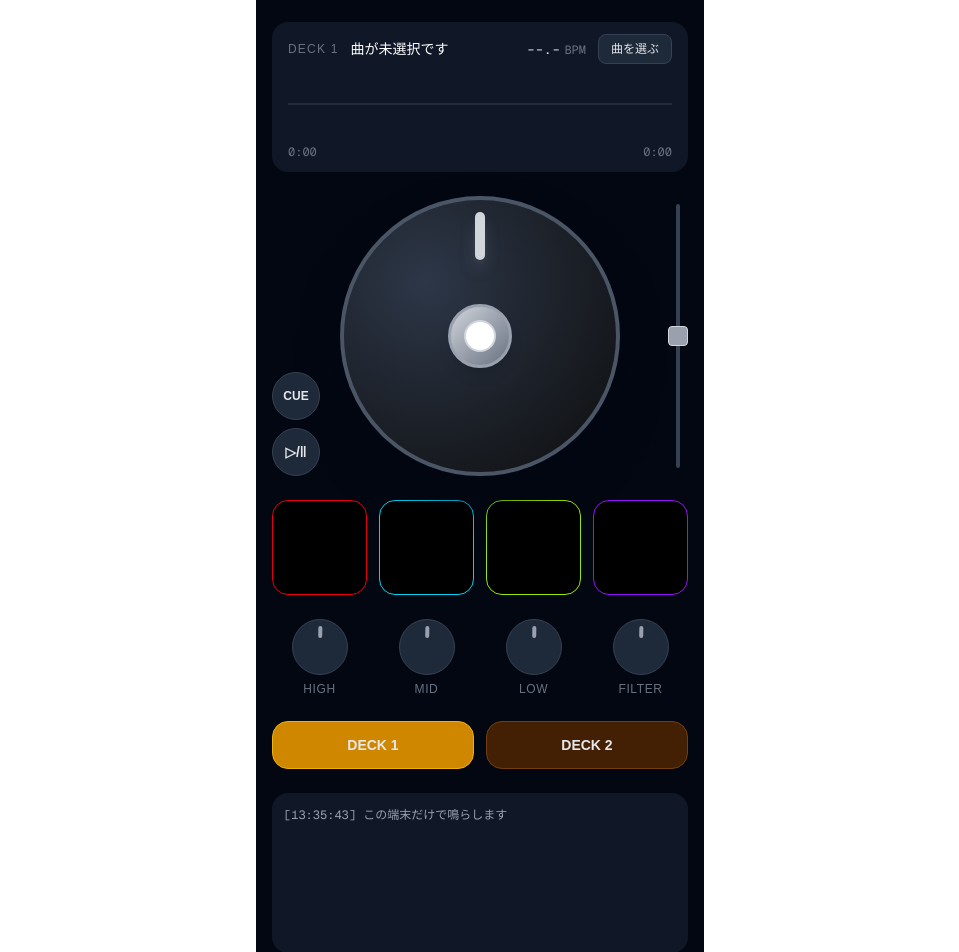
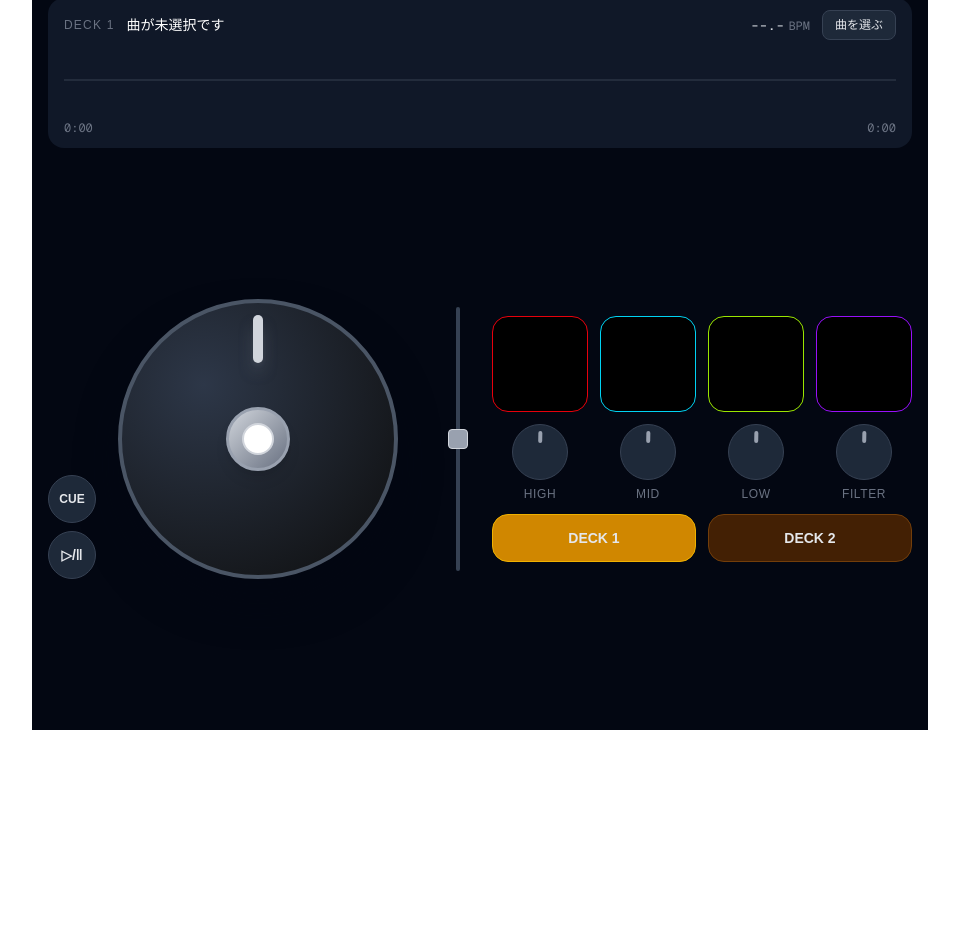
Before and after one commit to andooo26/dokodemo-dj, a Next.js app: page /touch in a window 1280 px wide. Shown: the part 70-1022 px from the top of the page, without its empty margins (160-1119 px from the left). After the commit the page ends 800 px from the top, so only its background shows below. Built offline with nearby package versions, Linux system fonts and the light colour scheme.

Commit message:
横画面UIの対応

```diff
--- a/src/app/touch/page.tsx
+++ b/src/app/touch/page.tsx
@@ -497,7 +497,9 @@ export default function Controller() {
 
   return (
     <main
-      className="min-h-screen bg-gray-950 text-white px-4 py-6 w-full max-w-md mx-auto flex flex-col gap-6"
+      className="min-h-screen bg-gray-950 text-white w-full mx-auto flex flex-col
+                 px-4 py-6 gap-6 max-w-md
+                 landscape:py-3 landscape:gap-3 landscape:max-w-4xl"
       onPointerDown={() => dj.resume()}
     >
 
@@ -538,9 +540,12 @@ export default function Controller() {
         onSeek={(to) => dj.seek(activeDeck as DeckIndex, to)}
       />
 
+      {/* 操作面。横画面では左にタンテ、右にPADとEQを置く */}
+      <div className="flex flex-col gap-6 flex-1 min-h-0 landscape:flex-row landscape:gap-6 landscape:items-center">
+
       {/* Turntable */}
-      <div className="relative flex justify-center flex-1">
-        <div className="w-full max-w-[280px]">
+      <div className="relative flex justify-center flex-1 landscape:h-full landscape:items-center">
+        <div className="w-full max-w-[280px] landscape:max-w-[min(280px,46vh)]">
           <Turntable channel={activeDeck} send={send} />
         </div>
         <div className="absolute left-0 bottom-0 flex flex-col gap-2">
@@ -555,6 +560,8 @@ export default function Controller() {
           />
         </div>
       </div>
+
+      <div className="flex flex-col gap-6 landscape:flex-1 landscape:gap-3">
 
       {/* Pads */}
       <div className="grid grid-cols-4 gap-3">
@@ -599,8 +606,11 @@ export default function Controller() {
           />
       </div>
 
+      </div>
+      </div>
+
       {/* Log */}
-      <div className="flex-1 bg-gray-900 rounded-2xl p-3 overflow-y-auto font-mono text-xs space-y-0.5 min-h-[160px]">
+      <div className="flex-1 bg-gray-900 rounded-2xl p-3 overflow-y-auto font-mono text-xs space-y-0.5 min-h-[160px] landscape:hidden">
         {log.length === 0
           ? <p className="text-gray-600">-log-</p>
           : log.map((l, i) => <p key={i} className="text-gray-400 leading-5">{l}</p>)}
```
